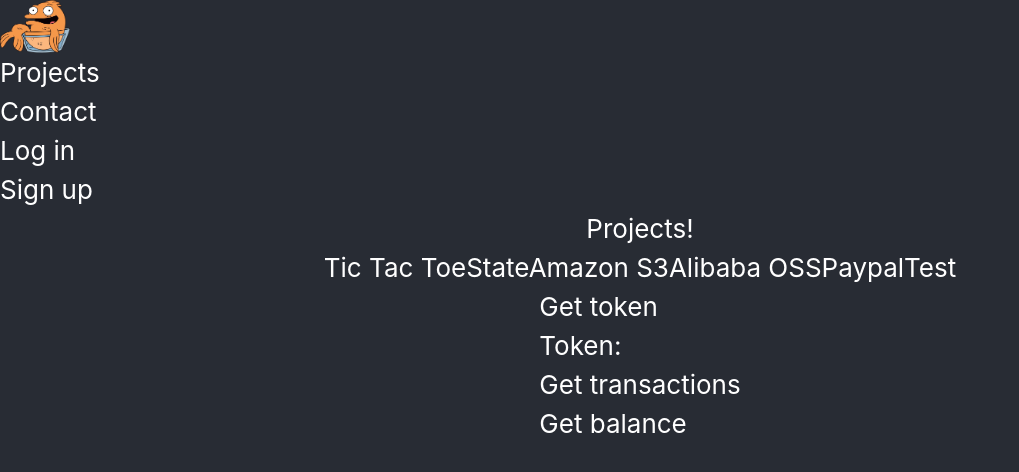
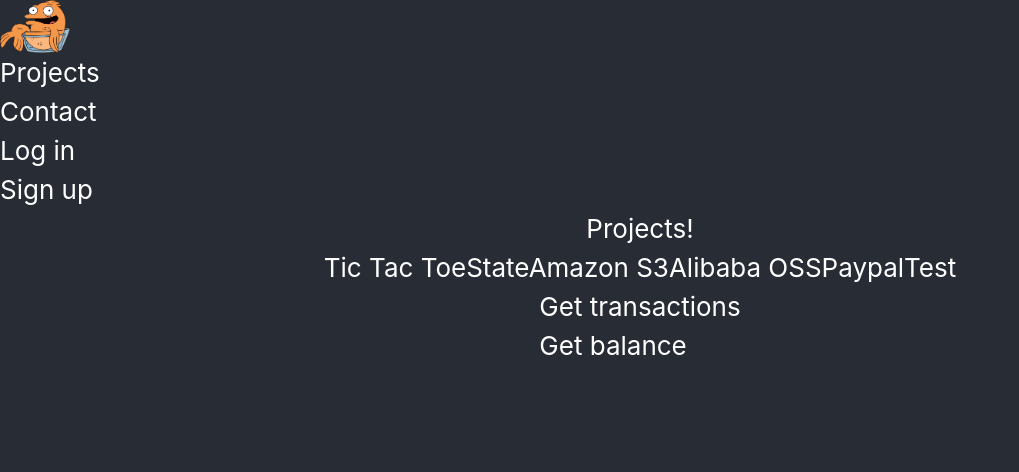
Before and after one commit to gustav87/react1, a React (Vite) app: page /projects/paypal in a window 1280 px wide. Shown: the top 472 px of the page, without its empty margins (0-1019 px from the left). Built offline with nearby package versions, Linux system fonts and the light colour scheme.

Commit message:
remove get token from paypal api

```diff
--- a/src/views/Paypal.tsx
+++ b/src/views/Paypal.tsx
@@ -3,25 +3,7 @@
 const backend_url = import.meta.env.VITE_BACKEND_URL as string;
 
 function Paypal() {
-  const [token, setToken] = useState<string>("");
   const [errorMessage, setErrorMessage] = useState<string>("");
-
-  const getToken = async (): Promise<void> => {
-    const url = `${backend_url}/api/paypal/token`;
-    try {
-      const response = await fetch(url);
-      if (response.ok) {
-        const token: string = await response.text();
-        setToken(token);
-      }
-      else {
-        const errorMessage = await response.text();
-        setErrorMessage(errorMessage);
-      }
-    } catch (e: unknown) {
-      console.error(e);
-    }
-  }
 
   const getTransactions = async (): Promise<void> => {
     const url = `${backend_url}/api/paypal/transactions`;
@@ -61,10 +43,6 @@
   return <>
     <div>
       <div className="flex">
-        <button className="border p-1 mr-5" onClick={getToken}>Get token</button>
-        <div>Token: { token }</div>
-      </div>
-      <div className="flex">
         <button className="border p-1 mr-5" onClick={getTransactions}>Get transactions</button>
       </div>
       <div className="flex mt-5">
```
